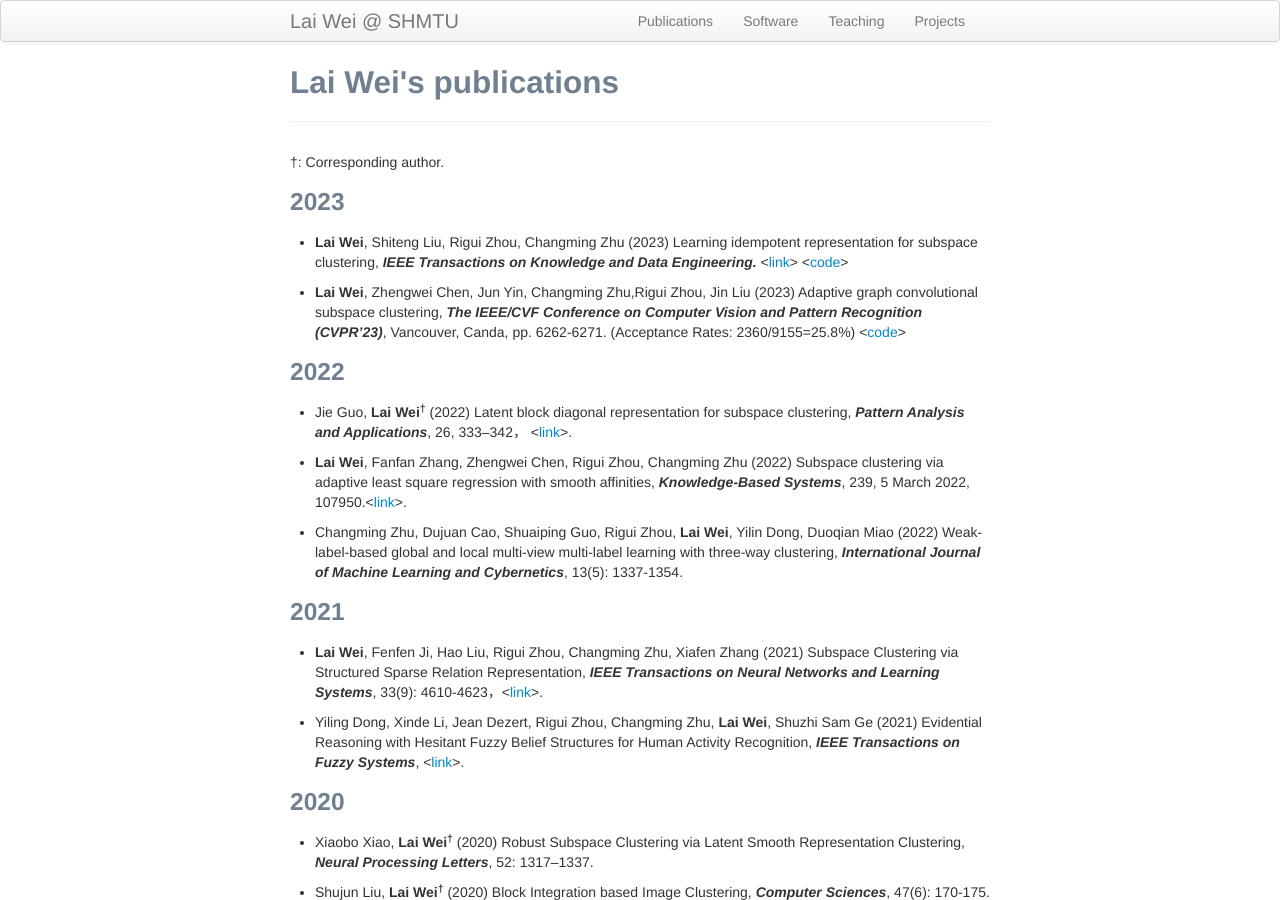
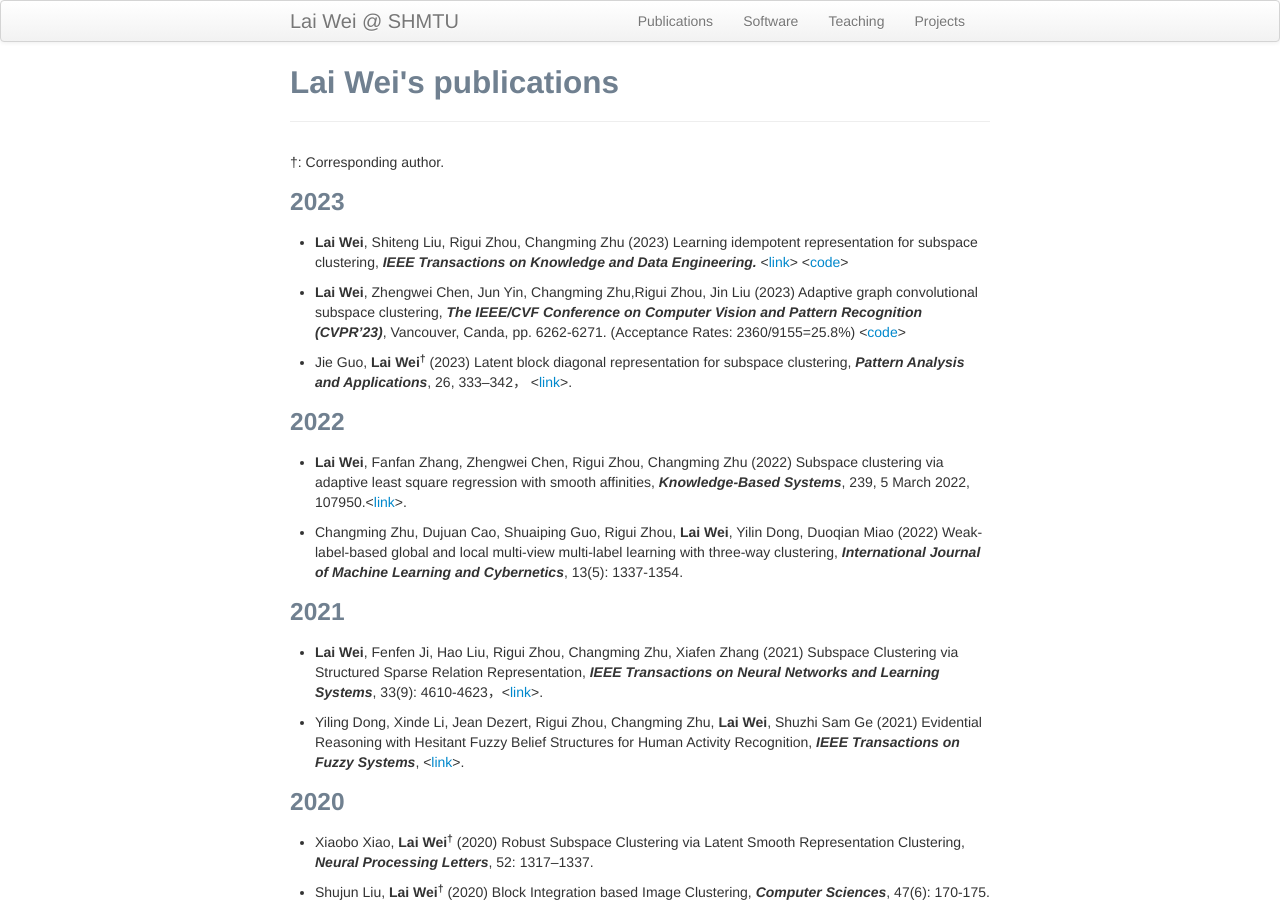
Before and after one commit to weilyshmtu/weilyshmtu.github.io, a Jekyll site: the page built from pages/pubs.md, in a window 1280 px wide and 900 px high. Built offline with Jekyll 4.4.1, drawn with Linux system fonts in a browser that asks for light colours.

Commit message:
Update pubs.md

```diff
--- a/pages/pubs.md
+++ b/pages/pubs.md
@@ -11,9 +11,9 @@ title: Lai Wei's publications
 
 <ul> <li> <b>Lai Wei</b>, Zhengwei Chen, Jun Yin, Changming Zhu,Rigui Zhou, Jin Liu (2023) Adaptive graph convolutional subspace clustering, <i><b>The IEEE/CVF Conference on Computer Vision and Pattern Recognition (CVPR’23)</b></i>, Vancouver, Canda, pp. 6262-6271. (Acceptance Rates: 2360/9155=25.8%)  <<a href="https://github.com/weilyshmtu/AGCSC">code</a>></li></ul>
 
+<ul> <li> Jie Guo, <b>Lai Wei<sup>&dagger;</sup></b> (2023) Latent block diagonal representation for subspace clustering, <i><b>Pattern Analysis and Applications</b></i>,  26, 333–342， <<a href="https://doi.org/10.1007/s10044-022-01101-3">link</a>>.</li></ul>
+
 ### 2022
-<ul> <li> Jie Guo, <b>Lai Wei<sup>&dagger;</sup></b> (2022) Latent block diagonal representation for subspace clustering, <i><b>Pattern Analysis and Applications</b></i>,  26, 333–342， <<a href="https://doi.org/10.1007/s10044-022-01101-3">link</a>>.</li></ul>
-
 <ul> <li> <b>Lai Wei</b>, Fanfan Zhang, Zhengwei Chen, Rigui Zhou, Changming Zhu (2022) Subspace clustering via adaptive least square regression with smooth affinities, <i><b>Knowledge-Based Systems</b></i>, 239, 5 March 2022, 107950.<<a href="https://doi.org/10.1016/j.knosys.2021.107950">link</a>>.</li></ul>
 
 <ul> <li> Changming Zhu, Dujuan Cao, Shuaiping Guo, Rigui Zhou, <b>Lai Wei</b>, Yilin Dong, Duoqian Miao (2022) Weak-label-based global and local multi-view multi-label learning with three-way clustering, <i><b>International Journal of Machine Learning and Cybernetics</b></i>, 13(5): 1337-1354.</li></ul>
```
